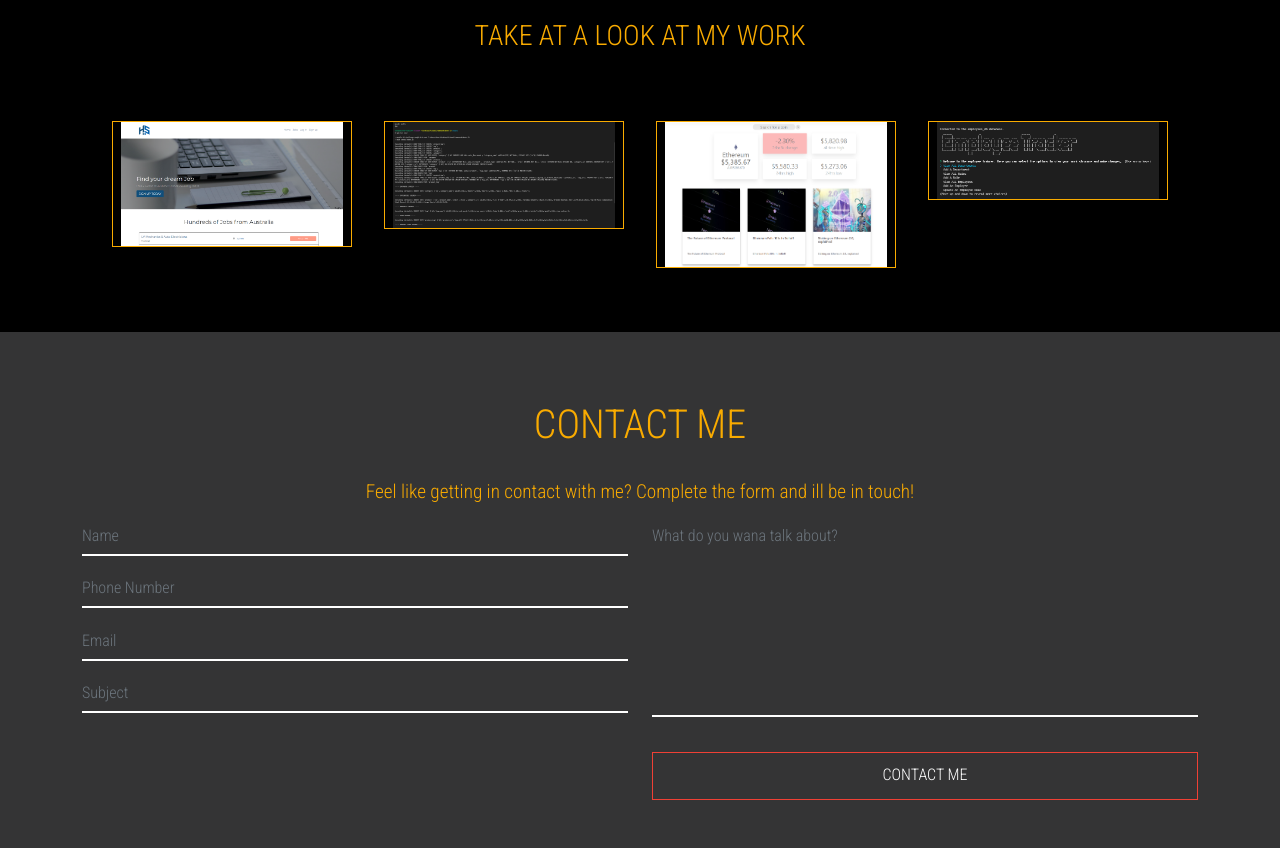
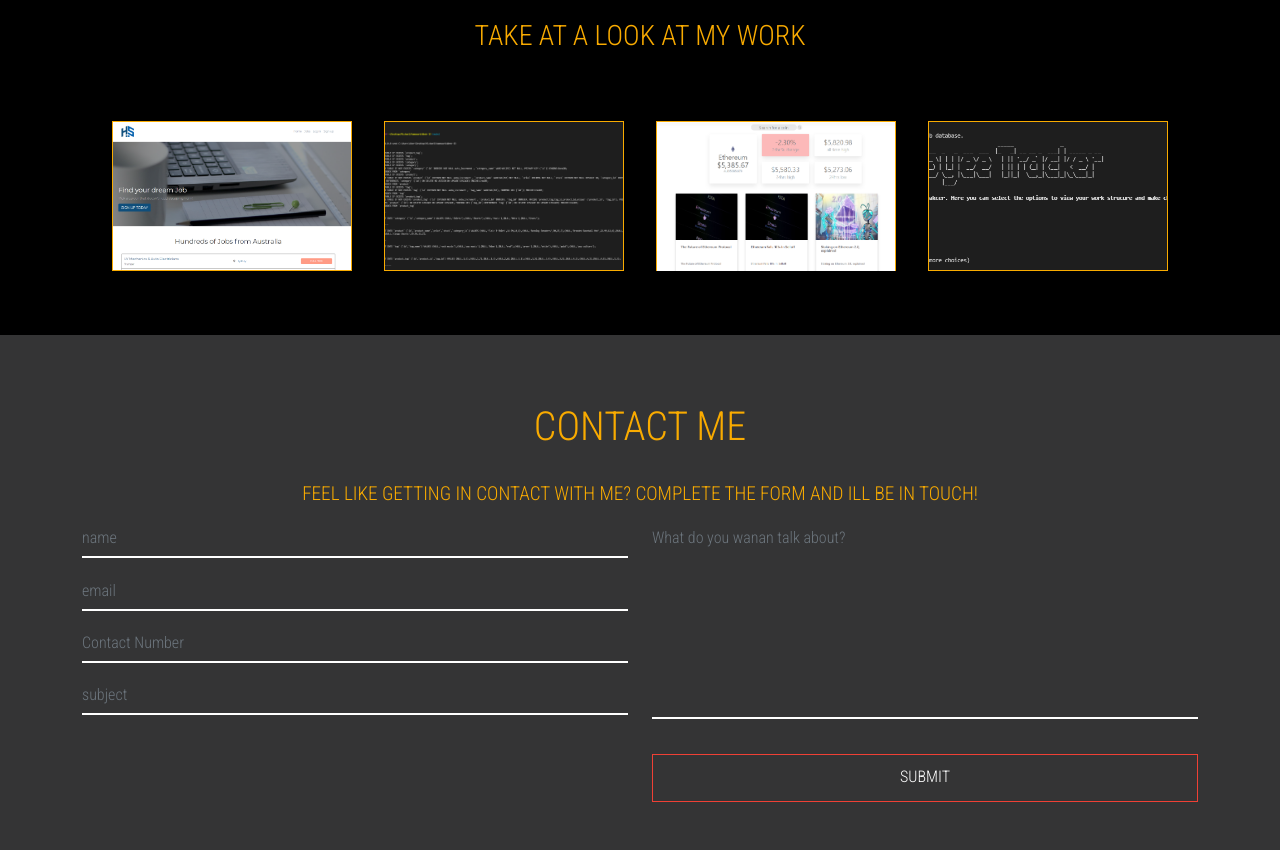
Before and after one commit to mjhwest/react-portfolio, a React (Create React App) app in the folder react-port/: page / in a window 1280 px wide. Shown: the part 2500-3350 px from the top of the page. Built offline with nearby package versions, Linux system fonts and the light colour scheme.

Commit message:
fixed contact me

```diff
--- a/react-port/package.json
+++ b/react-port/package.json
@@ -10,7 +10,9 @@
         "@testing-library/jest-dom": "^5.16.1",
         "@testing-library/react": "^12.1.2",
         "@testing-library/user-event": "^13.5.0",
+        "axios": "^0.25.0",
         "bootstrap": "^5.1.3",
+        "jquery": "^3.6.0",
         "react": "^17.0.2",
         "react-dom": "^17.0.2",
         "react-hook-form": "^7.25.3",
--- a/react-port/src/App.css
+++ b/react-port/src/App.css
@@ -1,6 +1,4 @@
     /* @import url('https://fonts.googleapis.com/css2?family=Roboto+Condensed:wght@300&display=swap'); */
-
-
     /*********************ROOT*************************/
 
      :root {
@@ -16,23 +14,17 @@
         --primary-black: #000000;
         --primary-blue: #336dfe;
     }
-
-
     /* i dont think this font is working correctly
 it is being imported into the index index.html in public folder, and i have the import option commenented out here in line 1 */
 
     body {
         font-family: 'Roboto Condensed', sans-serif !important;
     }
-
-
     /*********************NAVBAR*************************/
 
     nav {
         z-index: 2;
     }
-
-
     /* .navbar-brand {
     max-width: 17.25rem;
     padding: 0 !important;
@@ -49,8 +41,6 @@ nav {
         height: 10.9375rem;
         padding-left: 1.5625rem;
     }
-
-
     /*********************MENU LINKS*************************/
 
     nav a.nav-link {
@@ -78,8 +68,6 @@ nav ul li {
     .navbar-nav>li>a:hover {
         border-top: 0.1875rem solid var(--primary-orange);
     }
-
-
     /*********************HEADER *************************/
 
     .header-wrapper {
@@ -112,8 +100,6 @@ nav ul li {
         text-transform: uppercase;
         filter: brightness(100%) !important;
     }
-
-
     /*********************TYPED TEXT *************************/
 
     .typed-text {
@@ -129,8 +115,6 @@ nav ul li {
             font-size: 1.7rem !important;
         }
     }
-
-
     /*********************HEADER MAIN OFFER BUTTON *************************/
 
     .btn-main-offer {
@@ -148,8 +132,6 @@ nav ul li {
         color: var(--primary-white);
         transition: .2s ease-in-out;
     }
-
-
     /*********************PARTICLES JS *************************/
 
     #tsparticles {
@@ -158,8 +140,6 @@ nav ul li {
         /* width: 100vh; */
         z-index: 1;
     }
-
-
     /*********************ABOUT ME*************************/
 
     .photo-wrap {
@@ -179,8 +159,6 @@ nav ul li {
         color: var(--primary-orange);
         text-transform: uppercase;
     }
-
-
     /*********************Experience*************************/
 
     .experience {
@@ -209,6 +187,7 @@ nav ul li {
         height: 100%;
         background: var(--primary-grey);
         z-index: 1;
+        transform: translateX(-71%);
     }
 
     .timeline-block {
@@ -249,8 +228,6 @@ nav ul li {
         color: var(--primary-red);
         font-weight: 900;
     }
-
-
     /*********************MEDIA for Experience*************************/
 
     @media(max-width: 768px) {
@@ -271,8 +248,6 @@ nav ul li {
             width: 100%;
         }
     }
-
-
     /*********************PORTFOLIO*************************/
 
     .portfolio-wrapper {
@@ -299,7 +274,9 @@ nav ul li {
     .portfolio-image {
         width: 15rem;
         border: 1px solid var(--primary-orange);
-    padding: 0 0.5rem;
+        /* padding: 0 0.5rem; */
+        min-height: 100%;
+        object-fit: cover;
     }
 
     .image-box-wrapper {
@@ -314,9 +291,9 @@ nav ul li {
         padding-right: calc(var(--bs-gutter-x) * .5);
         padding-left: calc(var(--bs-gutter-x) * .5);
         margin-top: var(--bs-gutter-y);
+        height: 9.375rem;
+        overflow: hidden;
     }
-
-
     /*********************OVERFLOW BOX*************************/
 
     .overflow {
@@ -349,8 +326,6 @@ nav ul li {
         transition: 0.3s ease-in-out;
         cursor: pointer;
     }
-
-
     /*********************OVERFLOW BOX*************************/
 
     .portfolio-image-popupbox {
@@ -367,19 +342,31 @@ nav ul li {
         z-index: 1002;
         /* background: transparent; */
     }
-
-
     /*********************MEDIA FOR POPUPS*************************/
 
     @media(max-width: 768px) {
         .portfolio-image-popupbox {
             width: 100%;
         }
+        .portfolio-image {
+            width: 15rem;
+            border: 1px solid var(--primary-orange);
+            /* padding: 0 0.5rem; */
+            min-height: 100%;
+            object-fit: cover;
+        }
     }
 
     @media(max-height: 640px) {
         .popupbox-wrapper {
             height: 100% !important;
+        }
+        .portfolio-image {
+            width: 15rem;
+            border: 1px solid var(--primary-orange);
+            /* padding: 0 0.5rem; */
+            min-height: 100%;
+            object-fit: cover;
         }
     }
 
@@ -394,10 +381,8 @@ nav ul li {
     }
 
     .portfolio-image-popupbox {
-    width: 30%;
+        width: 100%;
     }
-
-
     /*********************CONTACT*************************/
 
     .contacts {
@@ -414,9 +399,8 @@ nav ul li {
     .contacts p {
         color: var(--primary-orange);
         font-size: 1.2rem;
+        text-transform: uppercase;
     }
-
-
     /*********************CONTACT INPUTS*************************/
 
     .contacts input,
@@ -478,8 +462,6 @@ input.form-control {
     textarea.form-control {
         margin: -0.3rem 0;
     }
-
-
     /*********************CONTACT MEDIA*************************/
 
     @media(max-width: 768px) {
--- a/react-port/src/App.js
+++ b/react-port/src/App.js
@@ -6,6 +6,7 @@ import AboutMe from "./components/AboutMe";
 import Experience from './components/Experience';
 import Portfolio from './components/Portfolio';
 import Contacts from "./components/Contacts";
+
 
 
 function App() {
@@ -17,6 +18,7 @@ function App() {
     <Experience/>
     <Portfolio />
     <Contacts/>
+
 </>
   );
 }
--- a/react-port/src/components/Contacts.js
+++ b/react-port/src/components/Contacts.js
@@ -1,14 +1,79 @@
 import React from "react";
-import emailjs from '@emailjs/browser';
+import emailjs from "@emailjs/browser";
+import $ from "jquery";
 // import {useForm} from "react-hook-form";
 
+//UNDO TO HERER //
 function Contact() {
+  // export const Contact = () => {
+  //    const form = useRef();
+
+  //    const sendEmail = (e) => {
+  //      e.preventDefault();
+
+  //      emailjs.sendForm('service_ID', 'template_ID', form.current, 'user_OpUxDY7fJBHxo03iPkcKc')
+  //        .then((result) => {
+  //            console.log(result.text);
+  //        }, (error) => {
+  //            console.log(error.text);
+  //        });
+  //    };
+
+  //    return (
+
+  //       <div className="contacts">
+  //        <div className="text-center">
+  //        <h1> contact me </h1>
+  //          <p> Feel like getting in contact with me? Complete the form and ill be in touch! </p>
+  //        </div>
+  //        <div className="container">
+  //      <form ref={form} onSubmit={sendEmail}>
+  //      <div className="row">
+  //      <div className="col-md-6 col-xs-12">
+
+  //         <div className ="text-center">
+  //        <label>Name</label>
+  //        <input type="text" name="user_name" placeholder="name" />
+  //        <div className="line"> </div>
+  //         </div>
+
+  //         <div className ="text-center">
+  //        <label>Phone Number</label>
+  //        <input type="text" name="user_name" placeholder="Phone Number" />
+  //        <div className="line"> </div>
+  //         </div>
+
+  //         <div className ="text-center">
+  //        <label>Email</label>
+  //        <input type="email" name="user_name" placeholder="email" />
+  //        <div className="line"> </div>
+  //         </div>
+
+  //         <div className ="text-center">
+  //        <label>Subject</label>
+  //        <input type="text" name="user_name" placeholder="Subject" />
+  //        <div className="line"> </div>
+  //         </div>
+  //        </div>
+
+  //        <div className ="text-center">
+  //        <label>Message</label>
+  //        <textarea name="message" />
+  //        <input type="submit" value="Send" placeholder="What do you wana talk about? " />
+  //        </div>
+  //        </div>
+  //      </form>
+
+  //      </div>
+  //      </div>
+  //    );
+  //  };
 
   // const { register, handleSubmit, errors } = useForm();
 
-   const serviceID = "service_ID";
-   const templateID = "template_ID"
-   const userID = "user_OpUxDY7fJBHxo03iPkcKc"
+  const serviceID = "service_id";
+  const templateID = "template_ID";
+  const userID = "user_OpUxDY7fJBHxo03iPkcKc";
 
   // const onSubmit = (data, r) => {
   //    sendEmail(serviceID, templateID,
@@ -21,97 +86,130 @@ function Contact() {
   //       })
   // }
 
-   const sendEmail = (e) => {
+  $("#send-email").on("click", function (e) {
+    console.log("Hello");
     e.preventDefault();
-
-      emailjs.sendForm(serviceID, templateID, e.target, userID)
-        .then((result) => {
-            console.log(result.text);
-        }, (error) => {
-            console.log(error.text);
-        });
+    var emailObject = {
+      name: $("#name").val(),
+      phone: $("#phone").val(),
+      email: $("#email").val(),
+      description: $("#description").val(),
+      subject: $("#subject").val(),
     };
 
+    emailjs.send(serviceID, templateID, emailObject, userID).then(
+      (result) => {
+        console.log(result.text);
+        alert("Message Sent");
+      },
+      (error) => {
+        console.log(error.text);
+      }
+    );
+  });
+
+  // const sendEmail = (e) => {
+  //    e.preventDefault();
+  // var emailObject = {
+
+  //    name: $("#user_name").val(),
+  //    phone: $("#user_phone").val(),
+  //    email: $("#user_email").val(),
+  //    description: $("#user_text").val(),
+  //    subject: $("#user_subject").val(),
+
+  // }
+
+  // emailjs.sendForm(serviceID, templateID, emailObject, userID)
+  //   .then((result) => {
+  //       console.log(result.text);
+  //   }, (error) => {
+  //       console.log(error.text);
+  //   });
+  //  };
+
   return (
-
     <div className="contacts">
       <div className="text-center">
         <h1> contact me </h1>
-      <p> Feel like getting in contact with me? Complete the form and ill be in touch! </p>
+        <p>
+          {" "}
+          Feel like getting in contact with me? Complete the form and ill be in
+          touch!{" "}
+        </p>
       </div>
 
       <div className="container">
-      <form onSubmit={sendEmail} >
         <div className="row">
           <div className="col-md-6 col-xs-12">
-               {/*NAME INPUT FIELD*/}
+
           <div className="text-center">
+                {/* <label for="name">Name</label> */}
                 <input
                   type="text"
                   className="form-control"
-               placeholder="Name"
-               name="name"
+                  id="name"
+                  placeholder="name"
+                />
+                            <div className="line"> </div>
+              </div>
+              <div className="text-center">
+                {/* <label for="email">Email</label> */}
+                <input
+                  type="email"
+                  className="form-control"
+                  id="email"
+                  placeholder="email"
+                />
+                            <div className="line"> </div>
+              </div>
+              <div className="text-center">
+                {/* <label for="email">Phone</label> */}
+                <input
+                  type="phone"
+                  className="form-control"
+                  id="phone"
+                  placeholder="Contact Number"
+                />
+                            <div className="line"> </div>
+              </div>
+              <div className="text-center">
+                {/* <label for="email">Subject</label> */}
+                <input
+                  type="subject"
+                  className="form-control"
+                  id="subject"
+                  placeholder="subject"
                 />
                             <div className="line"> </div>
               </div>
 
-               {/*PHONE NUMBER INPUT FIELD*/}
+
+          </div>
+        {/* main description */}
+          <div className="col-md-6 col-xs-12">
           <div className="text-center">
-               <input
-               text="text"
+                {/* <label for="description">Description</label> */}
+                <textarea
                   className="form-control"
-               placeholder="Phone Number"
-               name="phone"
-               />
+                  id="description"
+                  rows="4"
+                  placeholder="What do you wanan talk about?"
+                >
+
+                </textarea>
                 <div className="line"> </div>
               </div>
+              <button className="btn-main-offer contact-btn" id="send-email">
+                Submit
+              </button>
 
-               {/*EMAIL INPUT FIELD*/}
-               <div className="text-center">
-               <input
-               type="email"
-               className="form-control"
-               placeholder="Email"
-               name="email"
-               />
-                      <div className="line"> </div>
-                      </div>
-               {/*SUBJECT INPUT FIELD*/}
-               <div className="text-center">
-               <input
-               type="text"
-               className="form-control"
-               placeholder="Subject"
-               name="subject"
-               />
-                      <div className="line"> </div>
+
           </div>
         </div>
-            <div className="col-md-6 col-xs-12">
-
-            {/*EMAIL DESCRIPTION*/}
-            <div className="text-center">
-            <textarea
-            type="text"
-               className="form-control"
-               placeholder="What do you wana talk about?"
-               name="subject"
-               />
-                      <div className="line"> </div>
-                      </div>
-               <button className="btn-main-offer contact-btn" type="submit"> contact me </button>
       </div>
     </div>
-         </form>
-      </div>
-  </div>
-
-
-
-
-
-
-  )
+  );
 }
 
 export default Contact;
--- a/react-port/src/components/Experience.js
+++ b/react-port/src/components/Experience.js
@@ -33,7 +33,7 @@ function Experience() {
           <div className="timeline-block timeline-block-left">
           <div className="marker"> </div>
               <div className="timeline-content">
-                  <h3> 2015-2022  </h3>
+                  <h3> 2015-2022 <em className="text-muted"> Test </em> </h3>
                   <p> Successfully operated my own business in the Adelaide CBD.  </p>
               </div>
           </div>
```
Also changed, not shown: react-port/src/components/Portfolio.js (+8 -0 lines), 1 other file (tests, documents, lock files or other folders). Lines whose indentation alone changed are shown as unchanged.
